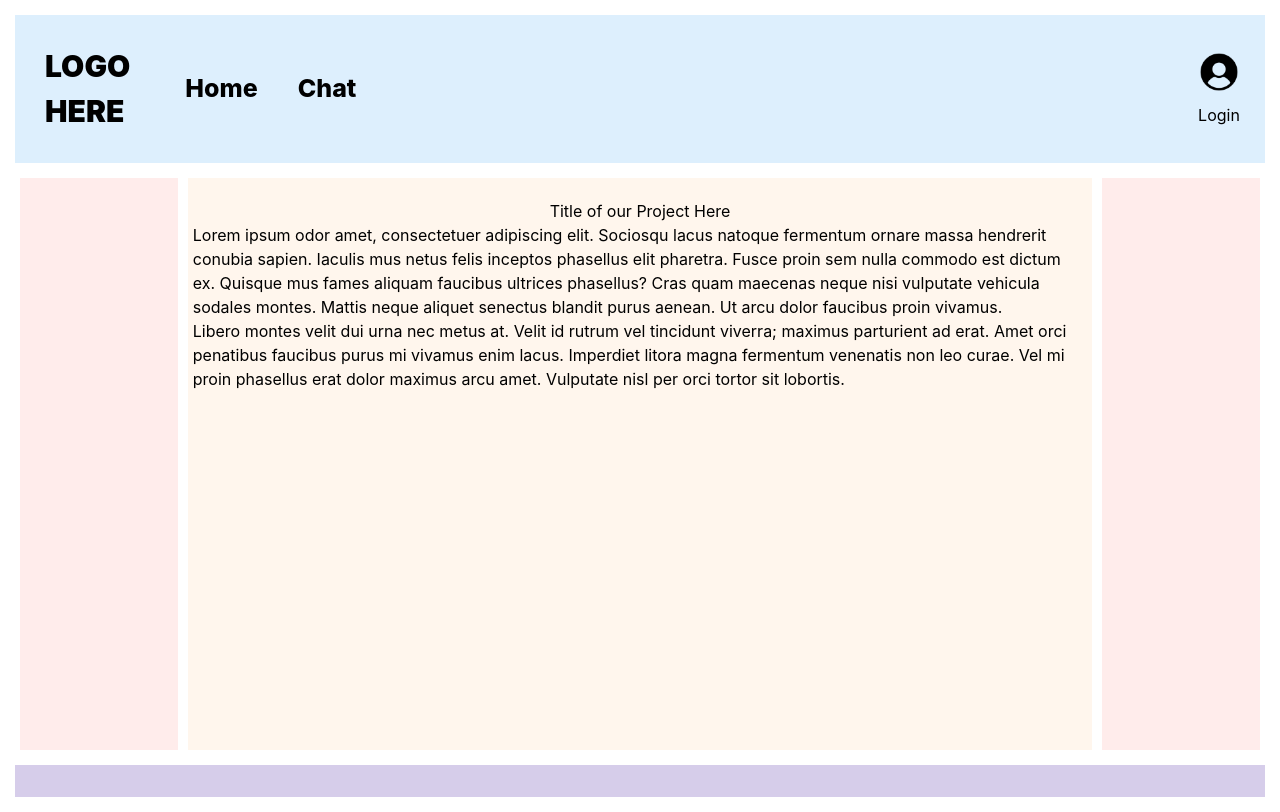
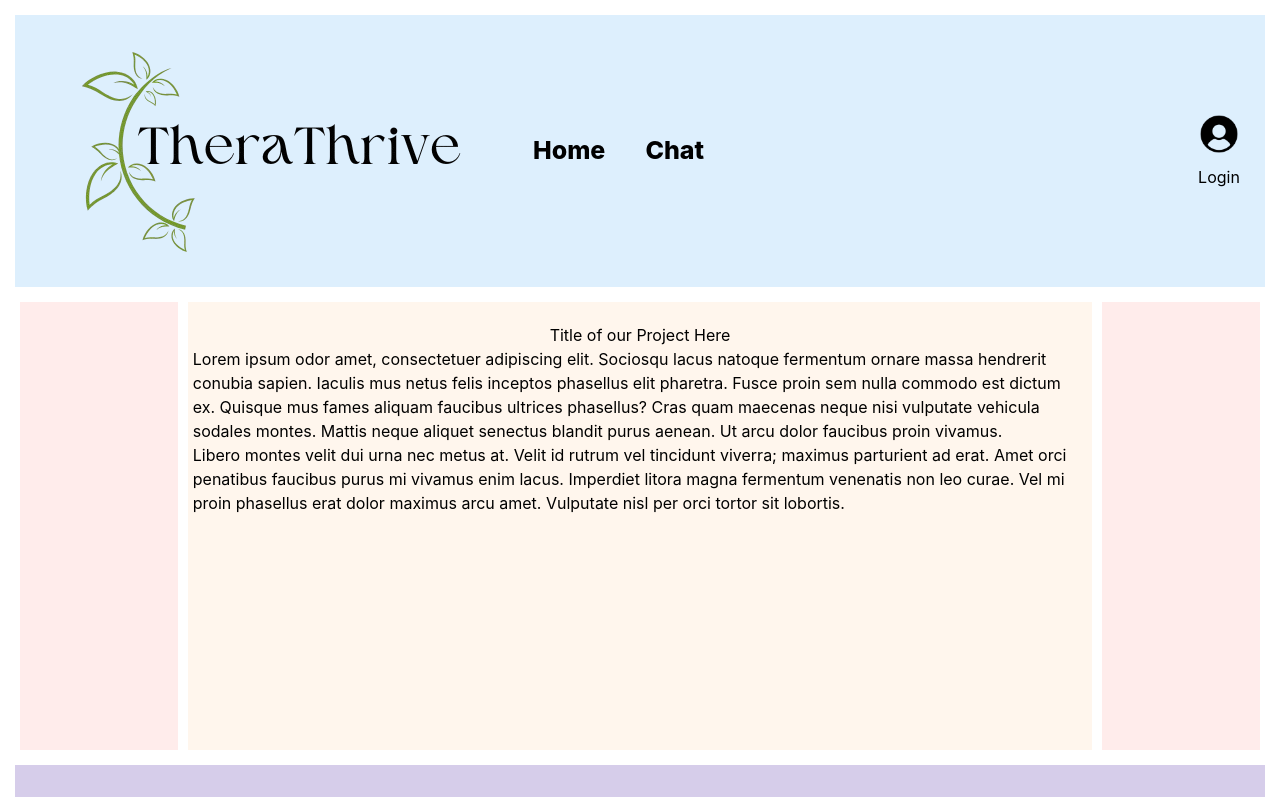
Before and after one commit to thavishkagamage/Integrated-Therapy-Software, a React (Create React App) app in the folder cbt_chatbot/front-end/: page / in a window 1280 px wide. Built offline with nearby package versions, Linux system fonts and the light colour scheme.

Commit message:
Logo
Importing logo in App.js

```diff
--- a/cbt_chatbot/front-end/src/components/app/App.js
+++ b/cbt_chatbot/front-end/src/components/app/App.js
@@ -49,7 +49,10 @@ function App() {
       <Router>
         <header className="header">
           <nav className="nav-bar">
-            <div className="app-logo">LOGO<br/>HERE</div>
+          <div className="app-logo">
+          <img src="/TheraThrive1.png" alt="TheraThrive Logo" className="logo-img" />
+          </div>
+
             <ul className="nav-list">
               <li className="nav-item"><Link className="nav-link" to="/">Home</Link></li>
               <li className="nav-item"><Link className="nav-link" to="/sessions">Chat</Link></li>
```
Also changed, not shown: cbt_chatbot/front-end/public/TheraThrive.png (added), cbt_chatbot/front-end/public/TheraThrive1.png (added).
